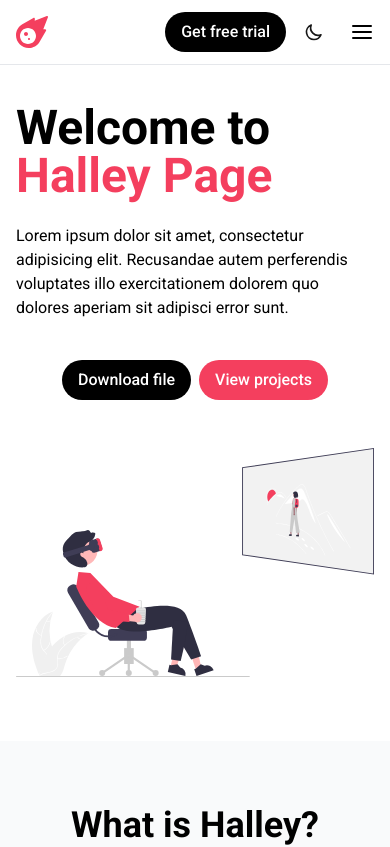
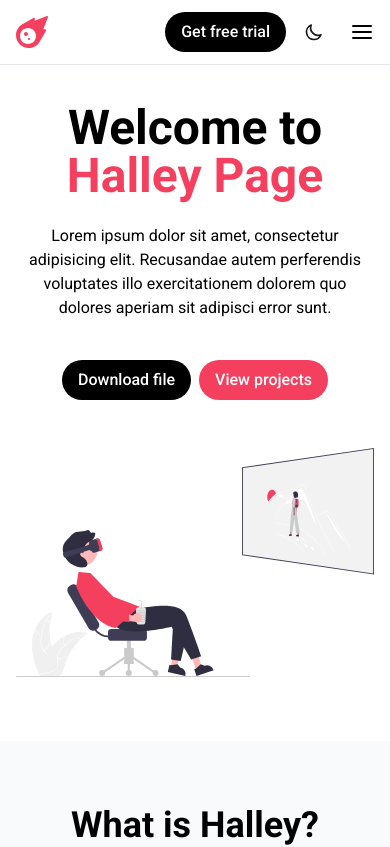
Before and after one commit to tomiidev/bambuy, a Next.js app: page / in a window 390 px wide. Shown: the top 847 px of the page. Built offline with nearby package versions, Linux system fonts and the light colour scheme.

Commit message:
text center sm hero

```diff
--- a/components/Hero.tsx
+++ b/components/Hero.tsx
@@ -5,7 +5,7 @@ export function Hero() {
     return (
         <div className="bg-white dark:bg-black">
             <div className="max-w-7xl mx-auto pt-20 pb-16 px-4 sm:px-6 lg:px-8 grid grid-cols-1 md:grid-cols-2">
-                <div className="pt-6 md:pt-32">
+                <div className="pt-6 md:pt-32 justify-center text-center sm:justify-start sm:text-start">
                     <h1 className="text-5xl font-bold">Welcome to <br /> <span className="text-rose-500 font-extrabold">Halley Page</span></h1>
                     <p className="pt-6 text-base w-auto sm:w-10/12 md:w-10/12 dark:text-neutral-400">Lorem ipsum dolor sit amet, consectetur adipisicing elit. Recusandae autem perferendis voluptates illo exercitationem dolorem quo dolores aperiam sit adipisci error sunt.</p>
                     <div className="flex flex-auto pt-10 gap-2 min-w-[350px] justify-center sm:justify-start">
```
